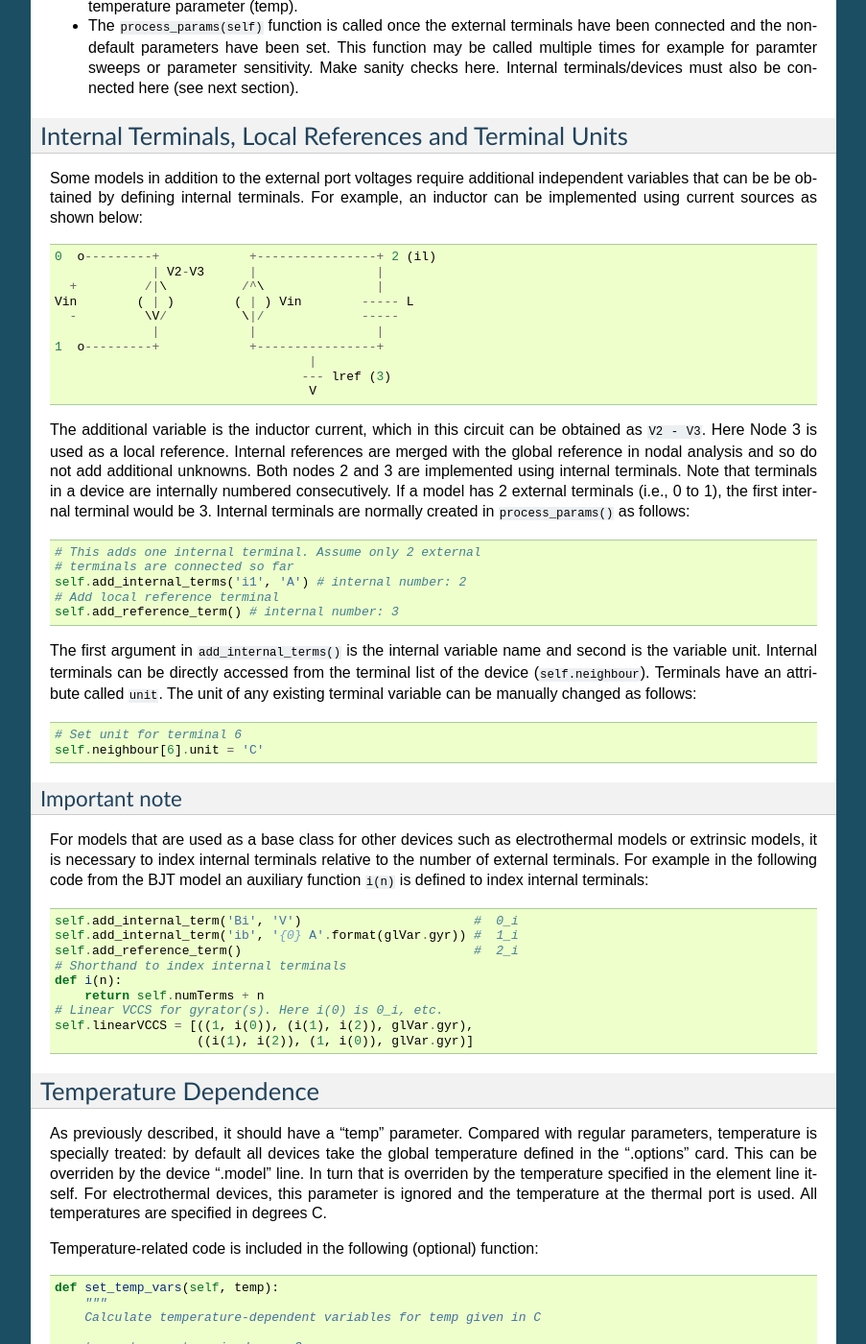
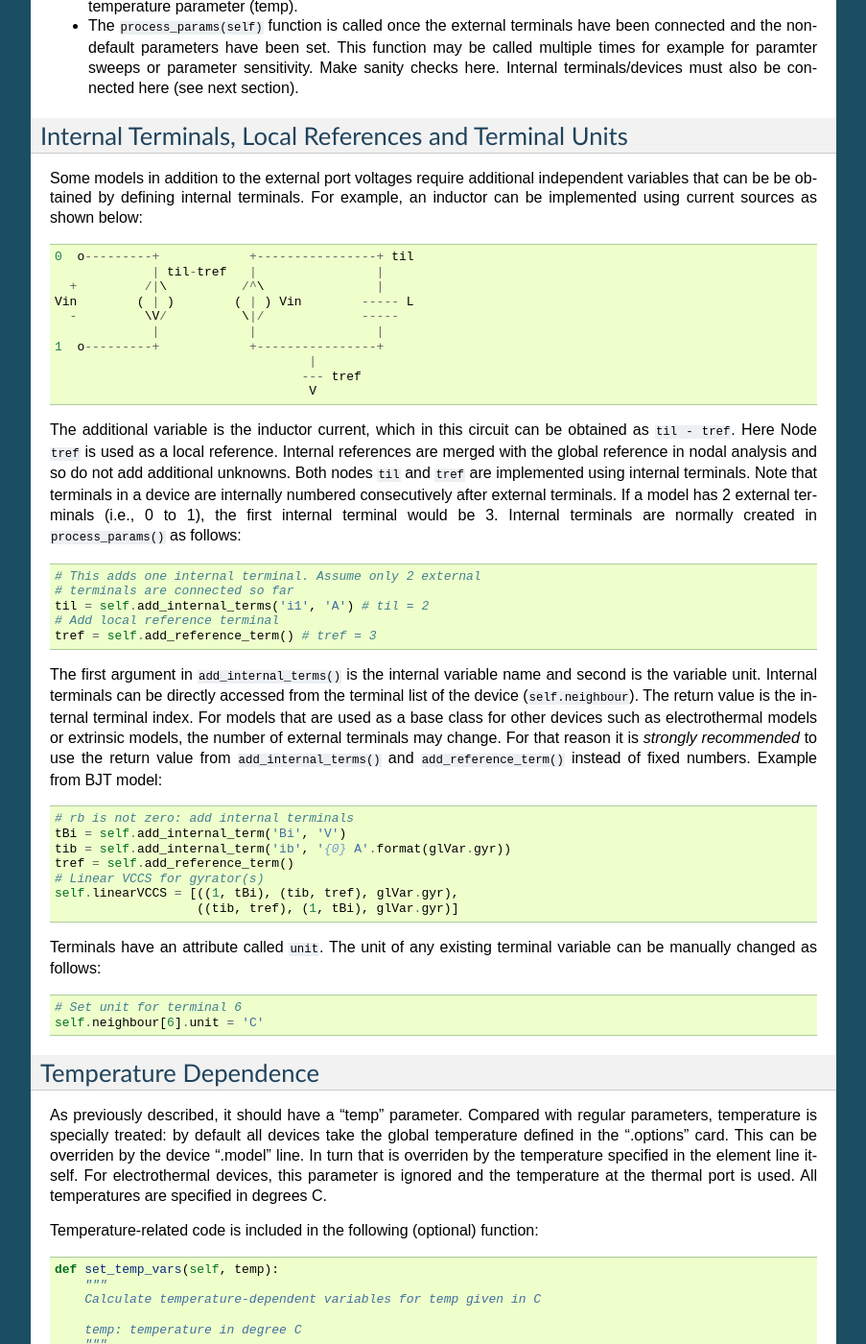
Before and after one commit to cechrist/cardoon, a Sphinx documentation site: the page built from doc/adding_devices.rst, in a window 1280 px wide and 1400 px high, scrolled down 2448 px. Shown: the whole window at 96% size, without its empty margins (198-1101 px from the left). Built offline with Sphinx 7.4.7, drawn with Linux system fonts in a browser that asks for light colours; formulas are drawn with MathJax 3; some of the changed text lies outside the part shown.

Commit message:
Internal terminals are now automatically numbered

```diff
--- a/circuit.py
+++ b/circuit.py
@@ -360,10 +360,13 @@ class Element(GraphNode, ParamSet):
 
         name: internal terminal name
         unit: internal variable unit
+
+        Returns internal terminal index
         """
         # Create internal term (connects automatically)
         term = InternalTerminal(self, name)
         term.unit = unit
+        return len(self.neighbour) - 1
 
     def add_reference_term(self):
         """
@@ -376,6 +379,7 @@ class Element(GraphNode, ParamSet):
         term.unit = '-'
         # Set to reference terminal number
         self.localReference = len(self.neighbour) - 1
+        return self.localReference
 
     def get_internal_terms(self):
         """
--- a/doc/adding_devices.rst
+++ b/doc/adding_devices.rst
@@ -64,8 +64,8 @@ class defined as follows::
 
 	    # This adds one internal terminal (in addition to any
 	    # existing ones). First argument is the internal variable
-	    # name and second is the variable unit.
-	    self.add_internal_terms('i1', 'A')
+	    # name and second is the variable unit. Returns terminal index
+	    ti1 = self.add_internal_terms('i1', 'A')
 
             # Ambient temperature (temp) by default set to 27 C
             # Calculate temperature-dependent variables (if any)
@@ -173,61 +173,59 @@ additional independent variables that can be be obtained by defining
 internal terminals. For example, an inductor can be implemented using
 current sources as shown below::
 
-        0  o---------+            +----------------+ 2 (il)
-                     | V2-V3      |                |
+        0  o---------+            +----------------+ til
+                     | til-tref   |                |
           +         /|\          /^\               |
         Vin        ( | )        ( | ) Vin        ----- L
           -         \V/          \|/             -----
                      |            |                |
         1  o---------+            +----------------+
                                           |
-                                         --- lref (3)
+                                         --- tref
                                           V
 
 The additional variable is the inductor current, which in this circuit
-can be obtained as ``V2 - V3``. Here Node 3 is used as a local
-reference. Internal references are merged with the global reference in
-nodal analysis and so do not add additional unknowns.  Both nodes 2
-and 3 are implemented using internal terminals. Note that terminals in
-a device are internally numbered consecutively. If a model has 2
-external terminals (i.e., 0 to 1), the first internal terminal would
-be 3.  Internal terminals are normally created in ``process_params()``
-as follows::
+can be obtained as ``til - tref``. Here Node ``tref`` is used as a
+local reference. Internal references are merged with the global
+reference in nodal analysis and so do not add additional unknowns.
+Both nodes ``til`` and ``tref`` are implemented using internal
+terminals. Note that terminals in a device are internally numbered
+consecutively after external terminals. If a model has 2 external
+terminals (i.e., 0 to 1), the first internal terminal would be 3.
+Internal terminals are normally created in ``process_params()`` as
+follows::
 
 	# This adds one internal terminal. Assume only 2 external
 	# terminals are connected so far
-	self.add_internal_terms('i1', 'A') # internal number: 2
+	til = self.add_internal_terms('i1', 'A') # til = 2
 	# Add local reference terminal
-	self.add_reference_term() # internal number: 3
+	tref = self.add_reference_term() # tref = 3
 
 The first argument in ``add_internal_terms()`` is the internal
 variable name and second is the variable unit. Internal terminals can
 be directly accessed from the terminal list of the device
-(``self.neighbour``). Terminals have an attribute called ``unit``.
-The unit of any existing terminal variable can be manually changed as
-follows::
+(``self.neighbour``). The return value is the internal terminal index.
+For models that are used as a base class for other devices such as
+electrothermal models or extrinsic models, the number of external
+terminals may change. For that reason it is *strongly recommended* to
+use the return value from ``add_internal_terms()`` and
+``add_reference_term()`` instead of fixed numbers. Example from BJT
+model::
+
+       # rb is not zero: add internal terminals
+       tBi = self.add_internal_term('Bi', 'V')
+       tib = self.add_internal_term('ib', '{0} A'.format(glVar.gyr))
+       tref = self.add_reference_term()
+       # Linear VCCS for gyrator(s)
+       self.linearVCCS = [((1, tBi), (tib, tref), glVar.gyr),
+                          ((tib, tref), (1, tBi), glVar.gyr)]
+
+
+Terminals have an attribute called ``unit``.  The unit of any existing
+terminal variable can be manually changed as follows::
 
         # Set unit for terminal 6
         self.neighbour[6].unit = 'C'
-
-Important note
-++++++++++++++
-
-For models that are used as a base class for other devices such as
-electrothermal models or extrinsic models, it is necessary to index
-internal terminals relative to the number of external terminals. For
-example in the following code from the BJT model an auxiliary function
-``i(n)`` is defined to index internal terminals::
-
-     self.add_internal_term('Bi', 'V')                       #  0_i
-     self.add_internal_term('ib', '{0} A'.format(glVar.gyr)) #  1_i
-     self.add_reference_term()                               #  2_i
-     # Shorthand to index internal terminals
-     def i(n):
-         return self.numTerms + n
-     # Linear VCCS for gyrator(s). Here i(0) is 0_i, etc.
-     self.linearVCCS = [((1, i(0)), (i(1), i(2)), glVar.gyr),
-                        ((i(1), i(2)), (1, i(0)), glVar.gyr)]
 
 
 Temperature Dependence
--- a/doc/catalogs.rst
+++ b/doc/catalogs.rst
@@ -3,9 +3,7 @@
 Catalogs
 ========
 
-The following catalogs were automatically generated by the program. In
-the device internal schematics, internal terminals are denoted with a
-``_i`` suffix.
+The following catalogs were automatically generated by the program.
 
 .. toctree::
    :maxdepth: 2
--- a/doc/design.rst
+++ b/doc/design.rst
@@ -71,7 +71,9 @@ terminal list, but for devices that are derived from a base device
 the number of external terminals change. This problem can be avoided
 by indexing internal terminals separately and refer to internal
 terminals as ``(self.numTerms + number)`` instead of using fixed
-numbers.
+numbers. A more convenient solution currently implemented is to have
+the ``add_internal_terminal()`` and ``add_reference_term()`` functions
+return the internal terminal index.
 
 This solution however would not work for a 'hardwired'
 subcircuit. Hardwired subcircuits would also present other problems
```
Also changed, not shown: doc/device_library.rst (+38 -38 lines), 12 other files.
